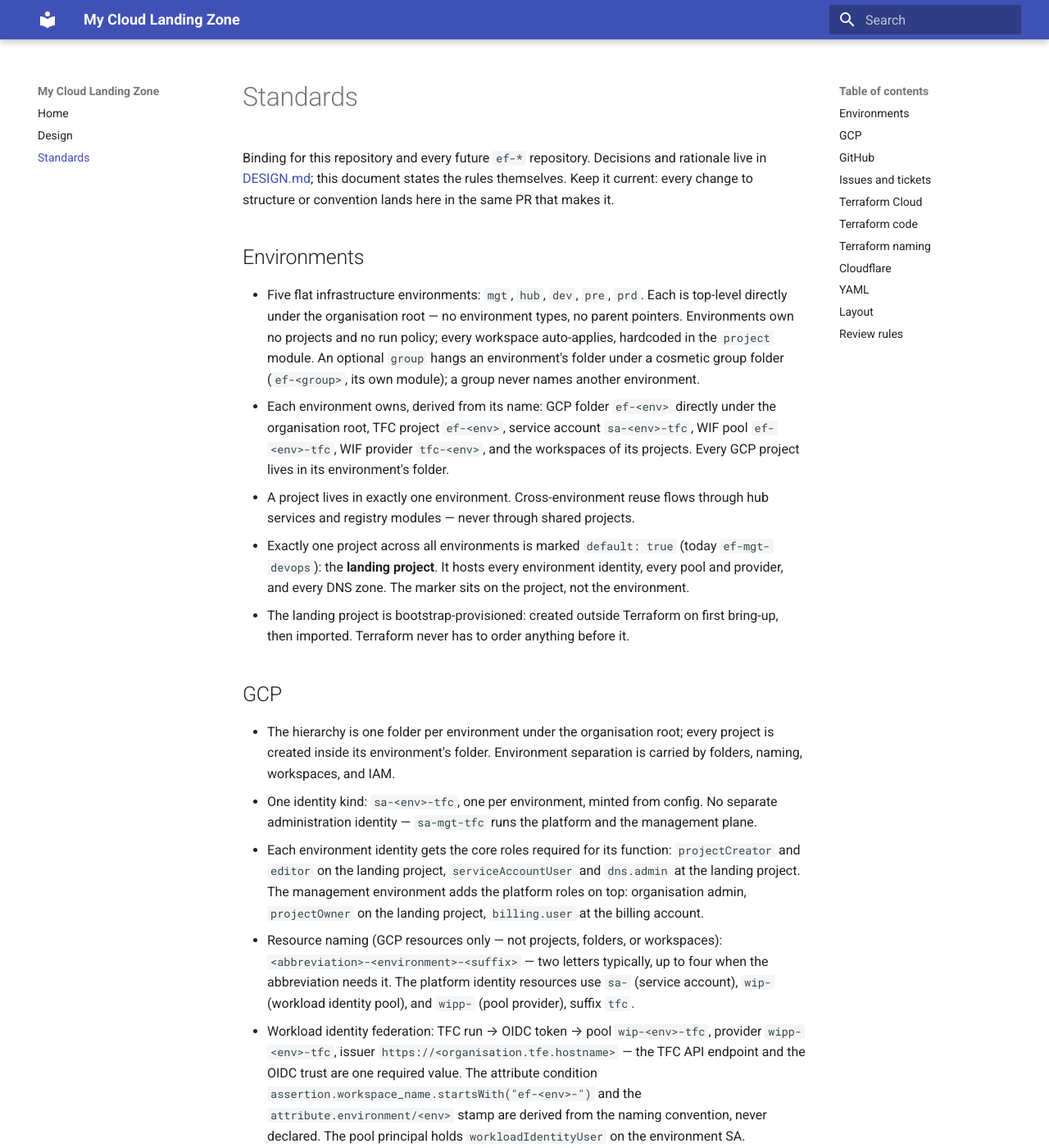
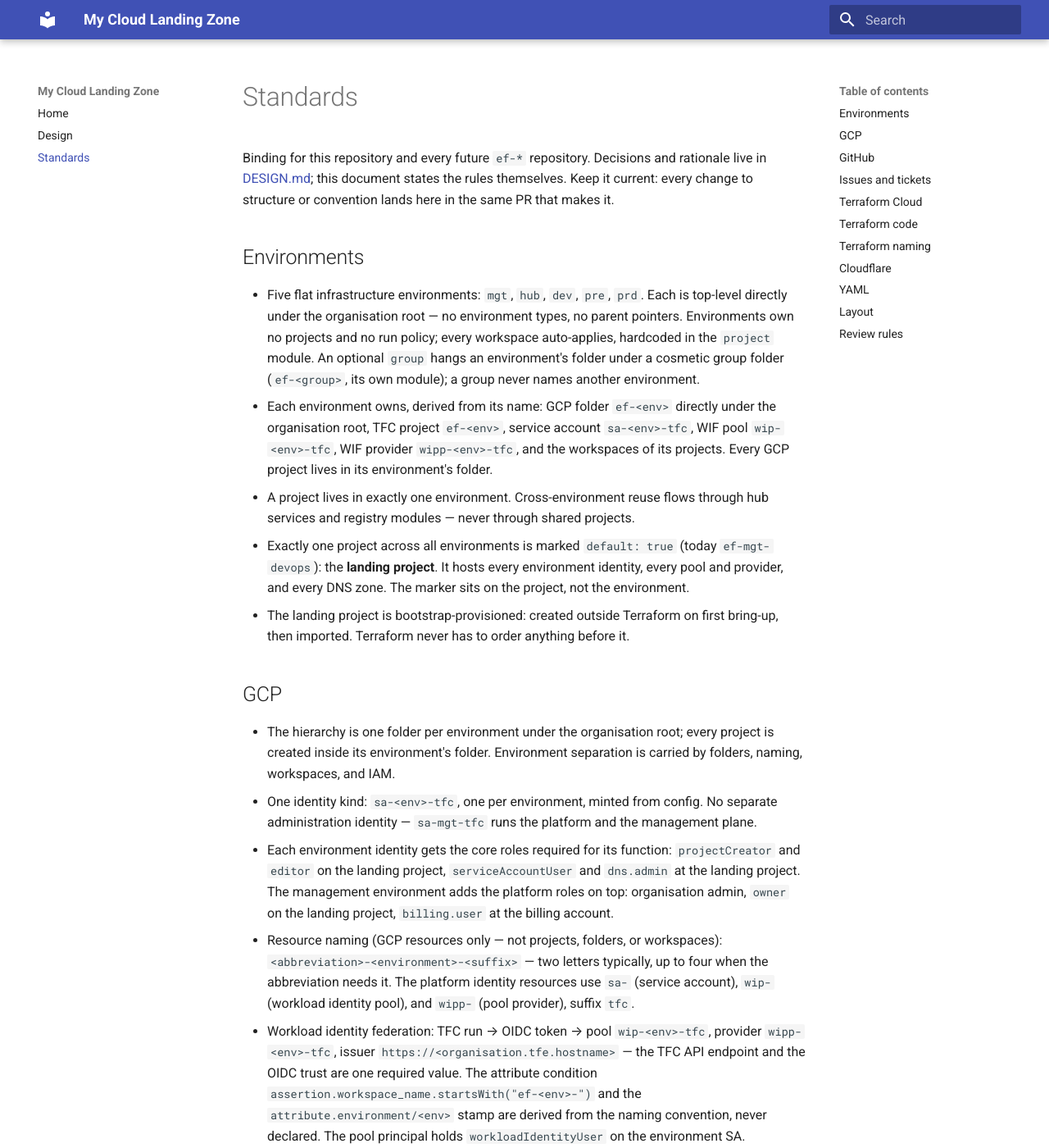
Before and after one commit to elliott-farrall/ef-mgt-devops, an MkDocs documentation site: the page built from docs/STANDARDS.md, in a window 1280 px wide and 1400 px high. Shown: the whole window at 82% size. Built offline with MkDocs 1.6.1 and Material for MkDocs 9.7.7, drawn with Linux system fonts in a browser that asks for light colours.

Commit message:
docs: bring DESIGN and STANDARDS in line with the as-built platform

```diff
--- a/docs/STANDARDS.md
+++ b/docs/STANDARDS.md
@@ -16,8 +16,8 @@ here in the same PR that makes it.
   another environment.
 - Each environment owns, derived from its name: GCP folder `ef-<env>`
   directly under the organisation root, TFC project `ef-<env>`, service
-  account `sa-<env>-tfc`, WIF pool `ef-<env>-tfc`, WIF provider
-  `tfc-<env>`, and the workspaces of its projects. Every GCP project
+  account `sa-<env>-tfc`, WIF pool `wip-<env>-tfc`, WIF provider
+  `wipp-<env>-tfc`, and the workspaces of its projects. Every GCP project
   lives in its environment's folder.
 - A project lives in exactly one environment. Cross-environment reuse flows
   through hub services and registry modules — never through shared
@@ -41,7 +41,7 @@ here in the same PR that makes it.
 - Each environment identity gets the core roles required for its function:
   `projectCreator` and `editor` on the landing project, `serviceAccountUser`
   and `dns.admin` at the landing project. The management environment adds
-  the platform roles on top: organisation admin, `projectOwner` on the
+  the platform roles on top: organisation admin, `owner` on the
   landing project, `billing.user` at the billing account.
 - Resource naming (GCP resources only — not projects, folders, or
   workspaces): `<abbreviation>-<environment>-<suffix>` — two letters
```
Also changed, not shown: docs/DESIGN.md (+3 -3 lines).
